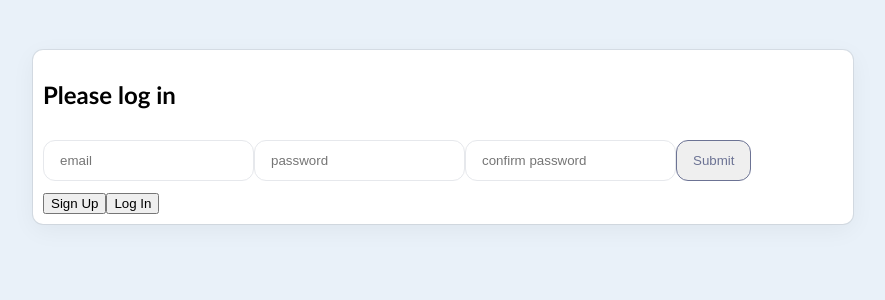
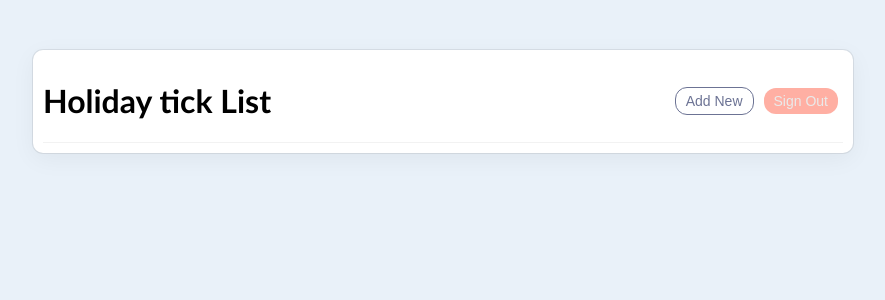
Before and after one commit to Zym0tic/postgreSQL-react-todo, a React (Create React App) app in the folder client/: page / in a window 1280 px wide. Shown: the top 300 px of the page, without its empty margins (197-1082 px from the left). Built offline with nearby package versions, Linux system fonts and the light colour scheme; the HTML template or start-up script is replaced by a standard one.

Commit message:
Fix .env bug

```diff
--- a/client/src/App.js
+++ b/client/src/App.js
@@ -1,48 +1,36 @@
-import { useEffect, useState } from "react";
-import Auth from "./components/Auth";
-import ListHeader from "./components/ListHeader";
-import ListItem from "./components/ListItem";
+import { useEffect, useState } from 'react'
+import ListHeader from './components/ListHeader'
+import ListItem from'./components/ListItem'
+
 
 const App = () => {
-  const userEmail = "luker@test.com";
-  const [tasks, setTasks] = useState(null);
-
-  const authToken = false;
+    const userEmail = 'luker@test.com'
+    const [tasks, setTasks] = useState(null)
 
 const getData = async () => {
-    try {
-      const response = await fetch(
-        `${process.env.REACT_APP_SERVERURL}/todos/${userEmail}`
-      );
-      const json = await response.json();
-      setTasks(json);
+    try{
+        const response = await fetch(`${process.env.REACT_APP_SERVERURL}/todos/${userEmail}`)
+        const json = await response.json()
+        setTasks(json)
     } catch (err) {
-      console.error(err);
+        console.error(err)
+        console.log(process.env.REACT_APP_SERVERURL)
     }
-  };
+}
 
-  useEffect(() => getData, []);
+useEffect(() => getData, [])
 
-  console.log(tasks);
+    console.log(tasks)
 
     // sort by date
-  const sortedTasks = tasks?.sort(
-    (a, b) => new Date(a.date) - new Date(b.date)
-  );
+    const sortedTasks = tasks?.sort((a, b) => new Date(a.date) - new Date(b.date))
 
     return (
-    <div className="app">
-        {!authToken && <Auth />}
-      {authToken && (
-        <>
-          <ListHeader listName={"Holiday tick List"} getData={getData} />
-          {sortedTasks?.map((task) => (
-            <ListItem key={task.id} task={task} getData={getData} />
-          ))}
-        </>
-      )}
+        <div className='app'>
+            <ListHeader listName={'Holiday tick List'} getData={getData}/>
+            {sortedTasks?.map((task) => <ListItem key={task.id} task={task} getData={getData}/>)}
         </div>
-  );
-};
+    )
+}
 
 export default App;
--- a/client/src/components/Modal.js
+++ b/client/src/components/Modal.js
@@ -1,4 +1,5 @@
 import { useState } from "react"
+
 
 function Modal({mode, setShowModal, getData, task}) {
   const editMode = mode ==="edit" ? true : false
```
Lines whose indentation alone changed are shown as unchanged.
